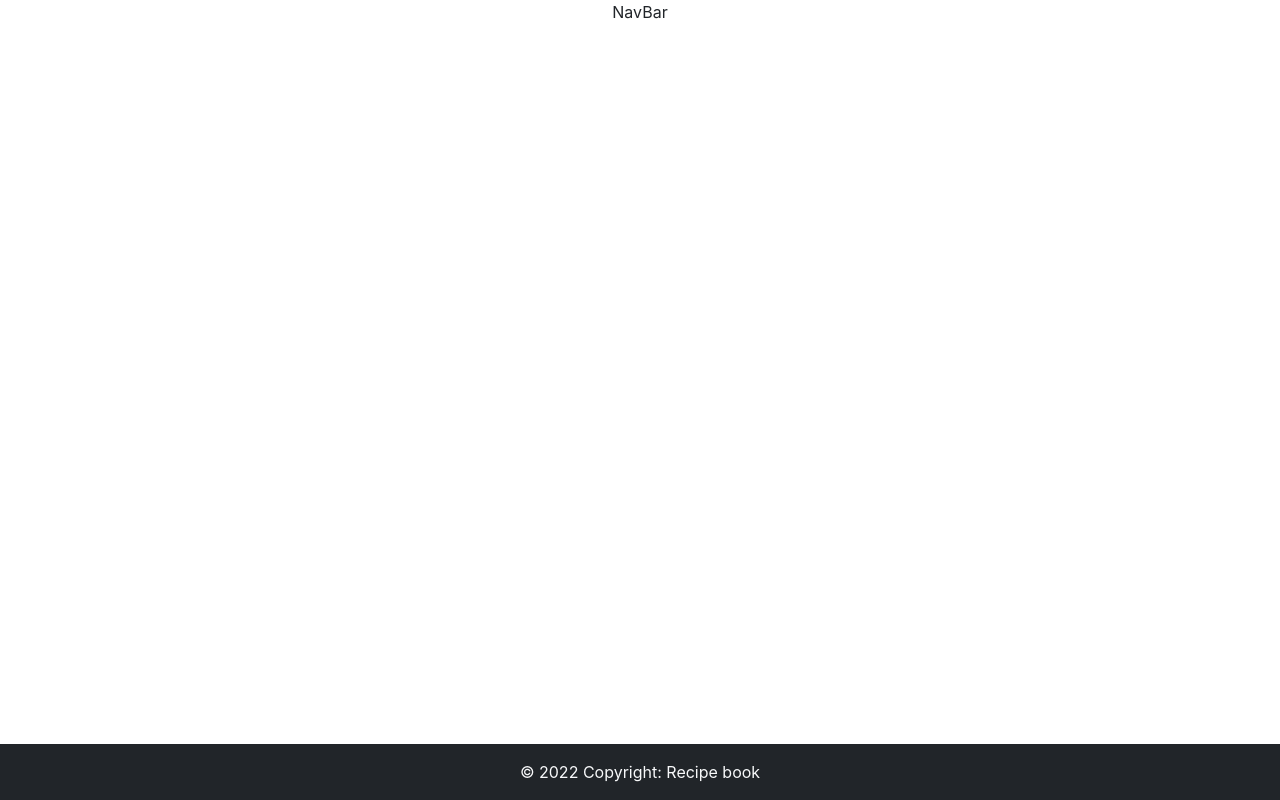
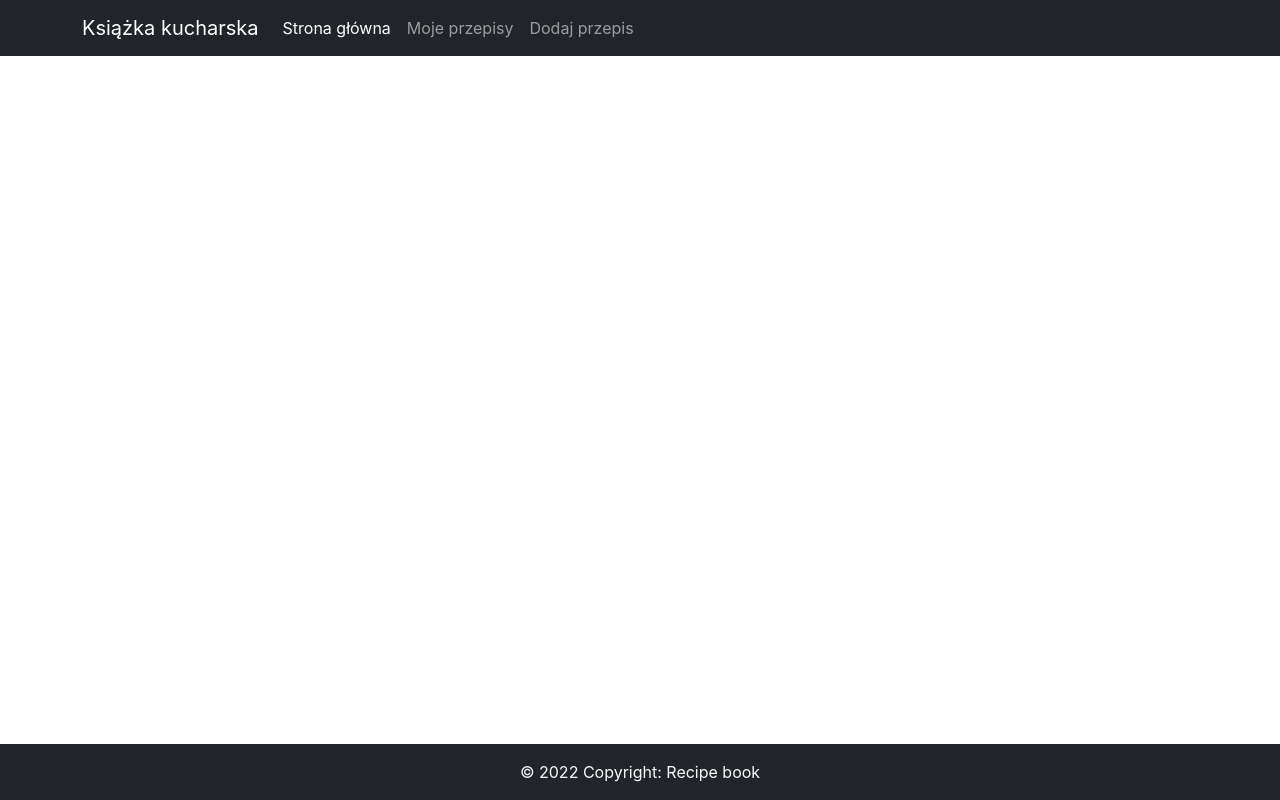
Before and after one commit to MichalSulima1999/spring-cooking-book, a React (Create React App) app in the folder recipe-book-frontend/: page / in a window 1280 px wide. Built offline with nearby package versions, Linux system fonts and the light colour scheme.

Commit message:
Added navbar content

```diff
--- a/recipe-book-frontend/src/components/NavBar.jsx
+++ b/recipe-book-frontend/src/components/NavBar.jsx
@@ -1,7 +1,54 @@
-import React from "react";
+import React, { useEffect, useState } from "react";
+import { Link, useLocation } from "react-router-dom";
+import Container from "react-bootstrap/Container";
+import Nav from "react-bootstrap/Nav";
+import Navbar from "react-bootstrap/Navbar";
 
 const NavBar = () => {
-  return <div>NavBar</div>;
+  const location = useLocation();
+  const [url, setUrl] = useState(null);
+
+  useEffect(() => {
+    setUrl(location.pathname);
+  }, [location]);
+
+  return (
+    <Navbar bg="dark" variant="dark" expand="lg">
+      <Container>
+        <Navbar.Brand>
+          <Link to="/" className={"nav-link" + (url === "/" ? " active" : "")}>
+            Książka kucharska
+          </Link>
+        </Navbar.Brand>
+        <Navbar.Toggle aria-controls="basic-navbar-nav" />
+        <Navbar.Collapse id="basic-navbar-nav">
+          <Nav className="me-auto">
+            <Nav.Link
+              className={"nav-link" + (url === "/" ? " active" : "")}
+              as={Link}
+              to="/"
+            >
+              Strona główna
+            </Nav.Link>
+            <Nav.Link
+              className={url === "/recipes" ? " active" : ""}
+              as={Link}
+              to="/recipes"
+            >
+              Moje przepisy
+            </Nav.Link>
+            <Nav.Link
+              className={url === "/recipes/add" ? "active" : ""}
+              as={Link}
+              to="/recipes/add"
+            >
+              Dodaj przepis
+            </Nav.Link>
+          </Nav>
+        </Navbar.Collapse>
+      </Container>
+    </Navbar>
+  );
 };
 
 export default NavBar;
```
